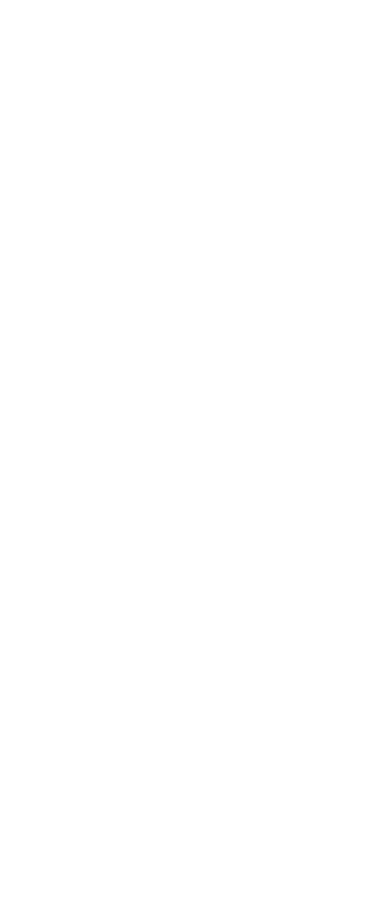
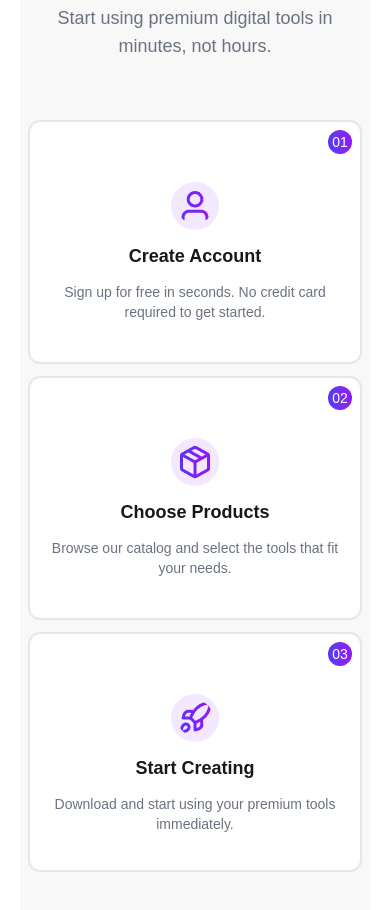
Before and after one commit to Asraful-Alam-Sifat/Assignment-06, a React (Vite) app: page / in a window 390 px wide. Shown: the part 7522-8432 px from the top of the page. Before the commit the page ends 7342 px from the top, so only its background shows below. Built offline with nearby package versions, Linux system fonts and the light colour scheme.

Commit message:
add 3Steps section

```diff
--- a/src/App.jsx
+++ b/src/App.jsx
@@ -7,6 +7,7 @@
 import ToogleBtn from './components/ToogleBtn/ToogleBtn';
 import Tools from './components/Tools/Tools';
 import Cart from './components/Cart/Cart';
+import Steps from './components/Steps/Steps';
 
 
 
@@ -26,13 +27,13 @@
 
   return (
    <section className=''>
-    <header className="overflow-x-hidden">
+    <header className="overflow-x-hidden bg-base-100">
         <NavBar  cartsData={cartsData} />
         <HeroBanner/>
         <StatsBar/>
     </header>
 
-    <main className="overflow-x-hidden p-5">
+    <main className="overflow-x-hidden p-5 ">
 
        <ToogleBtn
         setToogleBtn={setToogleBtn}
@@ -51,6 +52,10 @@
                {toogleBtn === 'Cart' && <Cart cartsData={cartsData} setCartsData={setCartsData} />}
            </Suspense>
 
+           <section className='bg-base-200 w-full'>
+            <Steps/>
+           </section>
+
     </main>
 
 
--- /dev/null
+++ b/src/components/Steps/Steps.jsx
@@ -0,0 +1,41 @@
+import React from 'react';
+import userImg from '../../assets/user.png';
+import packageImg from '../../assets/package.png';
+import rocketImg from '../../assets/rocket.png';
+
+const Steps = () => {
+    return (
+        <div className='max-w-260 mx-auto mt-15 py-10 px-2 md:p-30 '>
+            <div>
+                <h2 className='font-bold text-5xl text-center capitalize'>Get Started in 3 Steps</h2>
+                <p className='font-medium text-lg text-gray-500 text-center mt-2'>Start using premium digital tools in minutes, not hours.</p>
+            </div>
+
+            <div className='mt-15 flex flex-col space-y-3 justify-center md:flex-row md:gap-4 md:space-y-0 md:justify-evenly '>
+
+                <div className='flex flex-col justify-center items-center bg-base-100 p-5 w-full md:w-70 rounded-xl border-2 border-gray-200 relative hover:border-[#4F39F6] transition-colors duration-300 ease-in-out hover:shadow-xl'>
+                    <p className='bg-linear-to-r from-[#4F39F6] to-[#9514FA] text-white font-medium rounded-full w-6 h-6 flex justify-center items-center absolute top-2 right-2 text-sm'>01</p>
+                     <img className='w-12 bg-purple-100 rounded-full p-1.5 mt-10 ' src={userImg} alt="user Image" />
+                      <h4 className='font-bold text-lg my-3'>Create Account</h4>
+                       <p className='font-medium text-sm text-center mb-5 text-gray-500'>Sign up for free in seconds. No credit card required to get started.</p>
+                </div>
+
+                <div className='flex flex-col justify-center items-center bg-base-100 p-5 w-full md:w-70 rounded-xl border-2 border-gray-200 relative hover:border-[#4F39F6] transition-colors duration-300 ease-in-out hover:shadow-xl'>
+                    <p className='bg-linear-to-r from-[#4F39F6] to-[#9514FA] text-white font-medium rounded-full w-6 h-6 flex justify-center items-center absolute top-2 right-2 text-sm'>02</p>
+                     <img className='w-12 bg-purple-100 rounded-full p-1.5 mt-10 ' src={packageImg} alt="Package Image" />
+                      <h4 className='font-bold text-lg my-3'>Choose Products</h4>
+                       <p className='font-medium text-sm text-center mb-5 text-gray-500'>Browse our catalog and select the tools that fit your needs.</p>
+                </div>
+
+                <div className='flex flex-col justify-center items-center bg-base-100 p-5 w-full md:w-70 rounded-xl border-2 border-gray-200 relative hover:border-[#4F39F6] transition-colors duration-300 ease-in-out hover:shadow-xl md:hover:border-[#4F39F6] md:transition-colors md:duration-300 md:ease-in-out md:hover:shadow-xl'>
+                    <p className='bg-linear-to-r from-[#4F39F6] to-[#9514FA] text-white font-medium text-sm rounded-full w-6 h-6 flex justify-center items-center absolute top-2 right-2 '>03</p>
+                     <img className='w-12 bg-purple-100 rounded-full p-1.5 mt-10 ' src={rocketImg} alt="Rocket Image" />
+                      <h4 className='font-bold text-lg my-3'>Start Creating</h4>
+                       <p className='font-medium text-sm text-center mb-4 text-gray-500'>Download and start using your premium tools immediately.</p>
+                </div>
+            </div>
+        </div>
+    );
+};
+
+export default Steps;
--- a/src/components/ToogleBtn/ToogleBtn.jsx
+++ b/src/components/ToogleBtn/ToogleBtn.jsx
@@ -5,7 +5,7 @@
 
 const ToogleBtn = ({ setToogleBtn }) => {
     return (
-        <div className='mt-15'>
+        <div className='mt-15 '>
             <h2 className='text-5xl font-bold text-center mb-2'>Premium Digital Tools</h2>
             <p className='text-base font-normal text-gray-500 text-center'>Choose from our curated collection of premium digital products designed <br /> to boost your productivity and creativity. </p>
            <div className='p-0.5 rounded-full border border-gray-200 w-max flex gap-3 mx-auto mt-6'>
```
